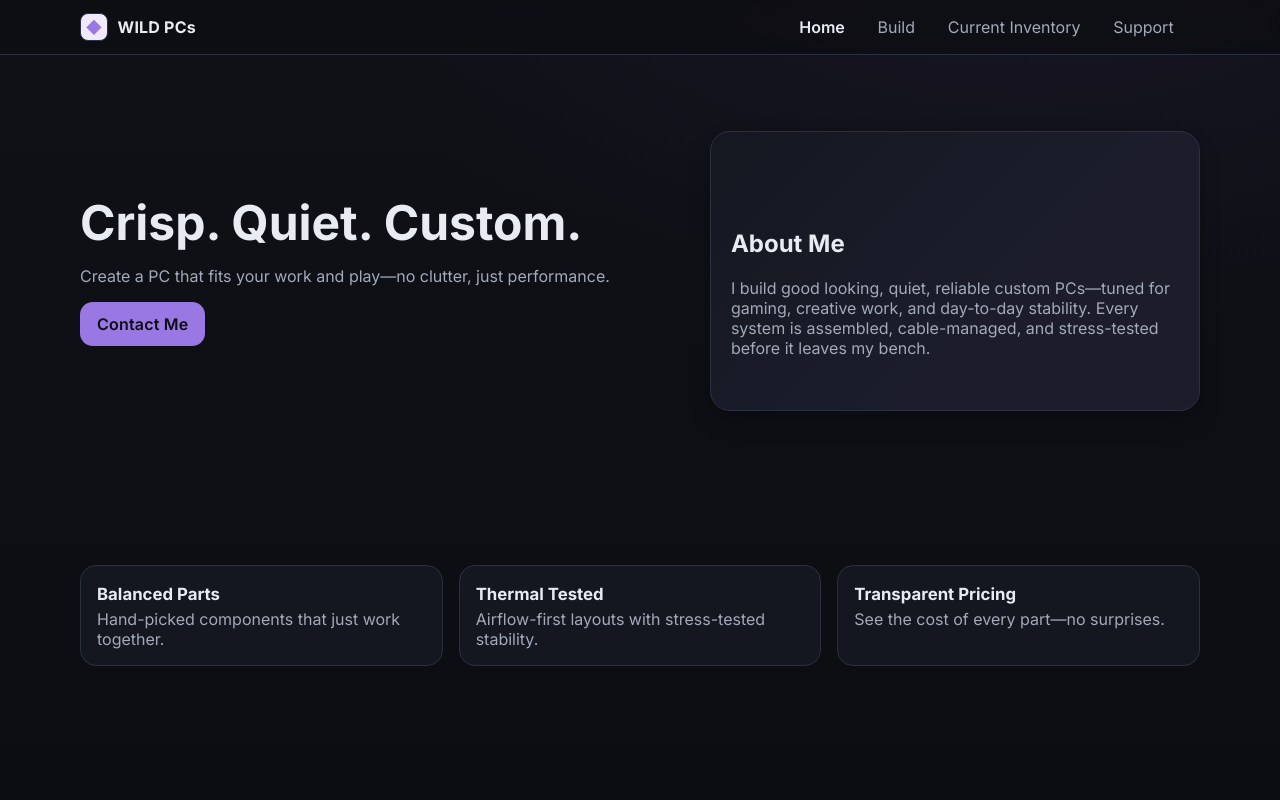
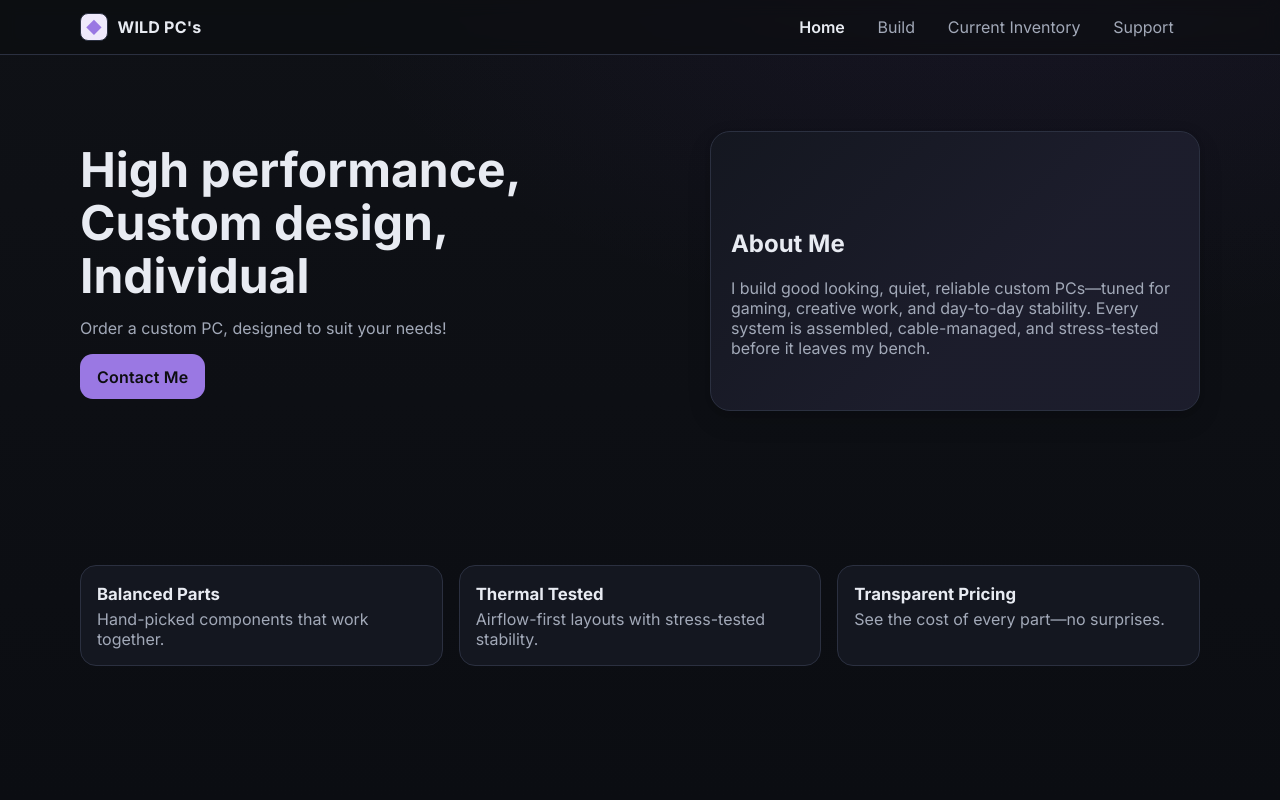
Before and after one commit to OwenWild/WildPCS, a plain HTML site: page index.html in a window 1280 px wide. Shown: the top 800 px of the page. Drawn offline with Linux system fonts and the light colour scheme.

Commit message:
fine tuning

```diff
--- a/index.html
+++ b/index.html
@@ -22,7 +22,7 @@
         <div class="container header-inner">
             <a class="brand" href="./index.html">
                 <span class="brand-mark" aria-hidden="true">◆</span>
-                <span class="brand-name">WILD PCs</span>
+                <span class="brand-name">WILD PC's</span>
             </a>
 
             <nav class="nav">
@@ -42,8 +42,8 @@
         <section class="section hero">
             <div class="container hero-inner">
                 <div class="hero-copy">
-                    <h1>Crisp. Quiet. Custom.</h1>
-                    <p>Create a PC that fits your work and play—no clutter, just performance.</p>
+                    <h1>High performance, Custom design, Individual</h1>
+                    <p>Order a custom PC, designed to suit your needs!</p>
                     <div class="hero-actions">
                         <a class="btn" href="./contact.html">Contact Me</a>
                     </div>
@@ -76,7 +76,7 @@
             <div class="container grid-3">
                 <article class="card">
                     <h3>Balanced Parts</h3>
-                    <p>Hand-picked components that just work together.</p>
+                    <p>Hand-picked components that work together.</p>
                 </article>
                 <article class="card">
                     <h3>Thermal Tested</h3>
```
Also changed, not shown: contact.html (+1 -1 lines).
